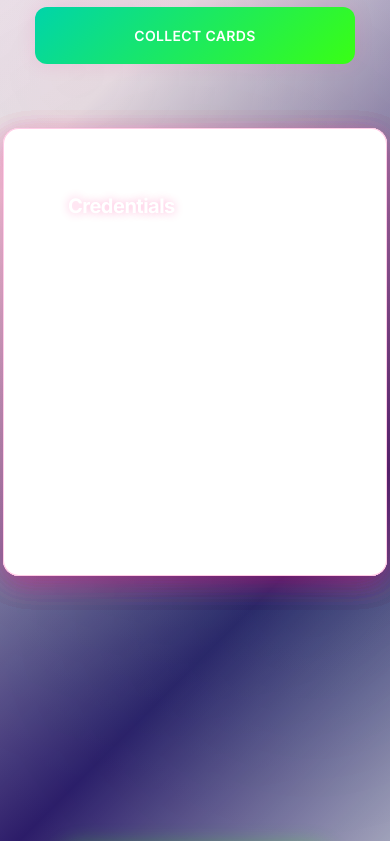
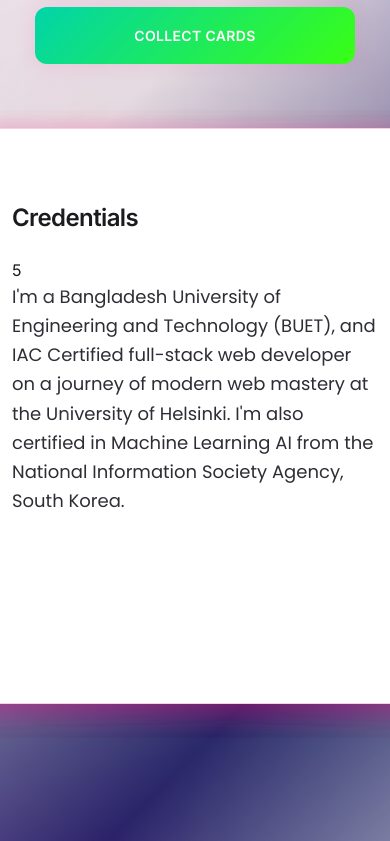
Before and after one commit to billahdotdev/billah, a React (Vite) app: page / in a window 390 px wide. Shown: the part 1156-1997 px from the top of the page. Built offline with nearby package versions, Linux system fonts and the light colour scheme.

Commit message:
Improving MoreAboutMe

```diff
--- a/src/sections/MoreAboutMe.css
+++ b/src/sections/MoreAboutMe.css
@@ -200,7 +200,7 @@
 /* Deck Area Styles */
 .deck-area {
   position: relative;
-  height: 36rem;
+  height: 44rem; /* Increased from 36rem */
   display: flex;
   align-items: center;
   justify-content: center;
@@ -210,8 +210,8 @@
 /* Card Styles */
 .card-wrapper {
   position: absolute;
-  width: 32rem;
-  height: 36rem;
+  width: 40rem; /* Increased from 32rem */
+  height: 44rem; /* Increased from 36rem */
   cursor: pointer;
   transition: all 0.6s cubic-bezier(0.34, 1.56, 0.64, 1);
   transition-property: transform;
@@ -231,6 +231,8 @@
   position: relative;
   overflow: hidden;
   transition: var(--deck-transition);
+  /* Added adaptive background for light/dark mode */
+  background: var(--deck-card-bg);
 }
 
 .card::before {
@@ -263,46 +265,37 @@
   justify-content: space-between;
 }
 
-.card-text {
-  color: rgba(255, 255, 255, 0.95);
-  font-size: var(--font-size-lg, 1.125rem);
-  line-height: var(--line-height-relaxed, 1.625);
-  font-family: var(--deck-font-secondary);
-  margin-bottom: 2.5rem;
-  font-weight: 400;
-}
-
 .stats-grid {
   display: grid;
   grid-template-columns: repeat(3, 1fr);
-  gap: 1.25rem;
+  gap: 1.5rem; /* Increased gap */
 }
 
 .stat-item {
   text-align: center;
-  background: rgba(255, 255, 255, 0.1);
+  background: var(--deck-stat-bg);
   border-radius: var(--border-radius, 8px);
-  padding: 1.25rem;
-  border: 1px solid rgba(255, 255, 255, 0.2);
+  padding: 1.5rem; /* Increased padding */
+  border: 1px solid var(--deck-stat-border);
   transition: var(--deck-transition);
 }
 
 .stat-item:hover {
-  background: rgba(255, 255, 255, 0.15);
+  background: var(--deck-stat-bg-hover);
   transform: translateY(-2px);
 }
 
 .stat-number {
-  font-size: var(--font-size-2xl, 1.5rem);
+  font-size: var(--font-size-3xl, 1.875rem); /* Increased from 2xl */
   font-weight: 700;
-  color: white;
+  color: var(--deck-card-text-primary);
   font-family: var(--font-accent, 'JetBrains Mono', monospace);
-  text-shadow: 0 0 10px rgba(255, 0, 128, 0.3);
+  text-shadow: 0 0 10px var(--deck-text-glow);
 }
 
 .stat-label {
-  color: rgba(255, 255, 255, 0.8);
-  font-size: var(--font-size-sm, 0.875rem);
+  color: var(--deck-card-text-secondary);
+  font-size: var(--font-size-base, 1rem); /* Increased from sm */
   margin-top: 0.5rem;
   font-family: var(--deck-font-secondary);
   text-transform: uppercase;
@@ -316,27 +309,27 @@
 .skills-grid {
   display: grid;
   grid-template-columns: 1fr 1fr;
-  gap: 1rem;
+  gap: 1.25rem; /* Increased gap */
   margin-top: 2rem;
 }
 
 .skill-item {
-  background: rgba(255, 255, 255, 0.1);
+  background: var(--deck-stat-bg);
   border-radius: var(--border-radius, 8px);
-  padding: 1rem;
+  padding: 1.25rem; /* Increased padding */
   text-align: center;
-  border: 1px solid rgba(255, 255, 255, 0.2);
+  border: 1px solid var(--deck-stat-border);
   transition: var(--deck-transition);
 }
 
 .skill-item:hover {
-  background: rgba(255, 255, 255, 0.15);
+  background: var(--deck-stat-bg-hover);
   transform: translateY(-2px);
 }
 
 .skill-item span {
-  color: white;
-  font-size: var(--font-size-base, 1rem);
+  color: var(--deck-card-text-primary);
+  font-size: var(--font-size-lg, 1.125rem); /* Increased from base */
   font-weight: 500;
   font-family: var(--deck-font-secondary);
 }
@@ -347,363 +340,8 @@
 }
 
 .skills-more span {
-  color: rgba(255, 255, 255, 0.8);
-  font-size: var(--font-size-lg, 1.125rem);
-  font-family: var(--deck-font-secondary);
-}
-
-.card-story {
-  flex: 1;
-  display: flex;
-  align-items: center;
-}
-
-/* Card Decoration */
-.card-decoration {
-  position: absolute;
-  top: 1rem;
-  right: 1rem;
-  width: 3rem;
-  height: 3rem;
-  border: 2px solid rgba(255, 255, 255, 0.3);
-  border-radius: 50%;
-  display: flex;
-  align-items: center;
-  justify-content: center;
-}
-
-.decoration-inner {
-  width: 1.5rem;
-  height: 1.5rem;
-  background: rgba(255, 255, 255, 0.2);
-  border-radius: 50%;
-}
-
-/* Active Card Display */
-.active-card-display {
-  margin-top: 5rem;
-  text-align: center;
-  transition: all 0.5s ease;
-  opacity: 0;
-  transform: translateY(3rem);
-}
-
-.active-card-display.visible {
-  opacity: 1;
-  transform: translateY(0);
-}
-
-.active-card-content {
-  background: rgba(255, 255, 255, 0.05);
-  backdrop-filter: blur(8px);
-  border-radius: var(--deck-border-radius);
-  padding: 3rem;
-  border: 2px solid var(--deck-border-color);
-  position: relative;
-  overflow: hidden;
-}
-
-.active-card-content::before {
-  content: '';
-  position: absolute;
-  top: 0;
-  left: 0;
-  right: 0;
-  height: 2px;
-  background: var(--deck-gradient-primary);
-  box-shadow: 0 0 20px rgba(255, 0, 128, 0.5);
-}
-
-.active-card-title {
-  font-size: var(--font-size-2xl, 1.5rem);
-  font-weight: 700;
-  font-family: var(--deck-font-primary);
-  color: var(--deck-text-primary);
-  margin-bottom: 1.5rem;
-  text-shadow: 0 0 10px rgba(255, 0, 128, 0.3);
-}
-
-.active-card-text {
-  color: var(--deck-text-secondary);
-  line-height: var(--line-height-relaxed, 1.625);
-  max-width: 40rem;
-  margin: 0 auto;
-  font-size: var(--font-size-lg, 1.125rem);
-  font-family: var(--deck-font-secondary);
-}
-
-/* Download Section */
-.download-section {
-  text-align: center;
-  margin-top: 4rem;
-  transition: all 1s ease;
-  transition-delay: 1s;
-  opacity: 0;
-}
-
-.download-section.visible {
-  opacity: 1;
-}
-
-.download-btn {
-  display: inline-flex;
-  align-items: center;
-  gap: 0.75rem;
-  padding: 1.25rem 2.5rem;
-  background: var(--deck-gradient-tertiary);
-  color: var(--bg-color, #0a0a0f);
-  border-radius: var(--border-radius-full, 9999px);
-  font-weight: 600;
-  font-family: var(--deck-font-primary);
-  box-shadow: 0 0 20px rgba(57, 255, 20, 0.3);
-  transition: var(--deck-transition);
-  text-decoration: none;
-  position: relative;
-  overflow: hidden;
-  text-transform: uppercase;
-  letter-spacing: var(--letter-spacing-wide, 0.025em);
-}
-
-.download-btn::before {
-  content: '';
-  position: absolute;
-  top: 0;
-  left: -100%;
-  width: 100%;
-  height: 100%;
-  background: linear-gradient(
-    90deg,
-    transparent,
-    rgba(255, 255, 255, 0.3),
-    transparent
-  );
-  transition: left 0.6s var(--easing, cubic-bezier(0.4, 0, 0.2, 1));
-}
-
-.download-btn:hover::before {
-  left: 100%;
-}
-
-.download-btn:hover {
-  box-shadow: 0 0 30px rgba(57, 255, 20, 0.6);
-  transform: translateY(-3px);
-  text-shadow: 0 0 10px rgba(255, 255, 255, 0.5);
-}
-
-.download-btn:active {
-  transform: translateY(-1px);
-}
-
-.download-icon {
-  width: 1.5rem;
-  height: 1.5rem;
-}
-
-/* Added CSS custom properties for light/dark mode support */
-:root {
-  /* Use the app's cyberpunk color system */
-  --deck-bg-primary: var(--bg-color, #0a0a0f);
-  --deck-bg-secondary: var(--bg-secondary, #111118);
-  --deck-bg-tertiary: var(--bg-tertiary, #1a1a24);
-  --deck-text-primary: var(--text-primary, #ffffff);
-  --deck-text-secondary: var(--text-secondary, #e0e0e0);
-  --deck-text-muted: var(--text-muted, #a0a0a0);
-  --deck-accent-primary: var(--accent-primary, #ff0080);
-  --deck-accent-secondary: var(--accent-secondary, #00d4aa);
-  --deck-accent-tertiary: var(--accent-tertiary, #39ff14);
-  --deck-gradient-primary: var(
-    --gradient-primary,
-    linear-gradient(135deg, #ff0080 0%, #00d4aa 100%)
-  );
-  --deck-gradient-secondary: var(
-    --gradient-secondary,
-    linear-gradient(135deg, #00d4aa 0%, #39ff14 100%)
-  );
-  --deck-gradient-tertiary: var(
-    --gradient-tertiary,
-    linear-gradient(135deg, #39ff14 0%, #ff0080 100%)
-  );
-  --deck-card-shadow: var(--card-shadow, rgba(255, 0, 128, 0.2));
-  --deck-card-shadow-hover: var(--card-shadow-hover, rgba(255, 0, 128, 0.4));
-  --deck-border-color: var(--border-color, rgba(255, 0, 128, 0.3));
-  --deck-font-primary: var(--font-primary, 'Inter', sans-serif);
-  --deck-font-secondary: var(--font-secondary, 'Poppins', sans-serif);
-  --deck-transition: var(--transition, all 0.3s cubic-bezier(0.4, 0, 0.2, 1));
-  --deck-border-radius: var(--border-radius-xl, 16px);
-}
-
-/* Light mode support using the app's theme system */
-[data-theme='light'] {
-  --deck-bg-primary: var(--bg-color, #f0f0f5);
-  --deck-bg-secondary: var(--bg-secondary, #e8e8ed);
-  --deck-bg-tertiary: var(--bg-tertiary, #d0d0d8);
-  --deck-text-primary: var(--text-primary, #1a1a1f);
-  --deck-text-secondary: var(--text-secondary, #2d2d35);
-  --deck-text-muted: var(--text-muted, #5a5a65);
-  --deck-card-shadow: var(--card-shadow, rgba(255, 0, 128, 0.1));
-  --deck-card-shadow-hover: var(--card-shadow-hover, rgba(255, 0, 128, 0.2));
-  --deck-border-color: var(--border-color, rgba(255, 0, 128, 0.2));
-}
-
-/* Pattern Overlays */
-.pattern-overlay {
-  position: absolute;
-  inset: 0;
-  opacity: 0.1;
-}
-
-.pattern-dots {
-  position: absolute;
-  inset: 0;
-  background-image: radial-gradient(
-    circle at 25% 25%,
-    white 2px,
-    transparent 2px
-  );
-  background-size: 30px 30px;
-}
-
-.pattern-svg {
-  width: 100%;
-  height: 100%;
-}
-
-.pattern-grid {
-  position: absolute;
-  inset: 0;
-  background-image: linear-gradient(white 1px, transparent 1px),
-    linear-gradient(90deg, white 1px, transparent 1px);
-  background-size: 20px 20px;
-}
-
-/* Card Content */
-.card-content {
-  position: relative;
-  z-index: 10;
-  padding: 2.5rem;
-  height: 100%;
-  display: flex;
-  flex-direction: column;
-}
-
-.card-header {
-  display: flex;
-  justify-content: space-between;
-  align-items: flex-start;
-  margin-bottom: 2rem;
-}
-
-.card-title {
-  font-size: var(--font-size-2xl, 1.5rem);
-  font-weight: 700;
-  font-family: var(--deck-font-primary);
-  color: white;
-  text-shadow: 0 0 10px rgba(255, 0, 128, 0.3);
-}
-
-.card-number {
-  width: 2.5rem;
-  height: 2.5rem;
-  border-radius: 50%;
-  background: rgba(255, 255, 255, 0.2);
-  display: flex;
-  align-items: center;
-  justify-content: center;
-  border: 1px solid rgba(255, 255, 255, 0.3);
-}
-
-.card-number span {
-  color: white;
-  font-weight: 700;
-  font-size: var(--font-size-base, 1rem);
-  font-family: var(--font-accent, 'JetBrains Mono', monospace);
-}
-
-/* Card Type Specific Styles */
-.card-intro {
-  flex: 1;
-  display: flex;
-  flex-direction: column;
-  justify-content: space-between;
-}
-
-.stats-grid {
-  display: grid;
-  grid-template-columns: repeat(3, 1fr);
-  gap: 1.25rem;
-}
-
-.stat-item {
-  text-align: center;
-  background: rgba(255, 255, 255, 0.1);
-  border-radius: var(--border-radius, 8px);
-  padding: 1.25rem;
-  border: 1px solid rgba(255, 255, 255, 0.2);
-  transition: var(--deck-transition);
-}
-
-.stat-item:hover {
-  background: rgba(255, 255, 255, 0.15);
-  transform: translateY(-2px);
-}
-
-.stat-number {
-  font-size: var(--font-size-2xl, 1.5rem);
-  font-weight: 700;
-  color: white;
-  font-family: var(--font-accent, 'JetBrains Mono', monospace);
-  text-shadow: 0 0 10px rgba(255, 0, 128, 0.3);
-}
-
-.stat-label {
-  color: rgba(255, 255, 255, 0.8);
-  font-size: var(--font-size-sm, 0.875rem);
-  margin-top: 0.5rem;
-  font-family: var(--deck-font-secondary);
-  text-transform: uppercase;
-  letter-spacing: var(--letter-spacing-wide, 0.025em);
-}
-
-.card-skills {
-  flex: 1;
-}
-
-.skills-grid {
-  display: grid;
-  grid-template-columns: 1fr 1fr;
-  gap: 1rem;
-  margin-top: 2rem;
-}
-
-.skill-item {
-  background: rgba(255, 255, 255, 0.1);
-  border-radius: var(--border-radius, 8px);
-  padding: 1rem;
-  text-align: center;
-  border: 1px solid rgba(255, 255, 255, 0.2);
-  transition: var(--deck-transition);
-}
-
-.skill-item:hover {
-  background: rgba(255, 255, 255, 0.15);
-  transform: translateY(-2px);
-}
-
-.skill-item span {
-  color: white;
-  font-size: var(--font-size-base, 1rem);
-  font-weight: 500;
-  font-family: var(--deck-font-secondary);
-}
-
-.skills-more {
-  margin-top: 2rem;
-  text-align: center;
-}
-
-.skills-more span {
-  color: rgba(255, 255, 255, 0.8);
-  font-size: var(--font-size-lg, 1.125rem);
+  color: var(--deck-card-text-secondary);
+  font-size: var(--font-size-xl, 1.25rem); /* Increased from lg */
   font-family: var(--deck-font-secondary);
 }
 
@@ -861,25 +499,25 @@
   }
 
   .card-wrapper {
-    width: 28rem;
-    height: 32rem;
+    width: 36rem; /* Increased from 28rem */
+    height: 40rem; /* Increased from 32rem */
   }
 
   .deck-area {
-    height: 32rem;
+    height: 40rem; /* Increased from 32rem */
   }
 
   .card-content {
-    padding: 2rem;
+    padding: 2.5rem; /* Increased from 2rem */
   }
 
   .card-title {
-    font-size: var(--font-size-xl, 1.25rem);
+    font-size: var(--font-size-2xl, 1.5rem);
   }
 
   .stats-grid {
     grid-template-columns: 1fr 1fr;
-    gap: 1rem;
+    gap: 1.25rem;
   }
 
   .deck-title {
@@ -889,16 +527,16 @@
 
 @media (max-width: 480px) {
   .card-wrapper {
-    width: 24rem;
-    height: 28rem;
+    width: 32rem; /* Increased from 24rem */
+    height: 36rem; /* Increased from 28rem */
   }
 
   .deck-area {
-    height: 28rem;
+    height: 36rem; /* Increased from 28rem */
   }
 
   .card-content {
-    padding: 1.5rem;
+    padding: 2rem; /* Increased from 1.5rem */
   }
 
   .deck-controls {
@@ -911,4 +549,109 @@
     width: 100%;
     max-width: 20rem;
   }
+
+  /* Better mobile stats grid layout */
+  .stats-grid {
+    grid-template-columns: 1fr;
+    gap: 1rem;
+  }
 }
+
+/* Enhanced CSS custom properties with better light/dark mode support */
+:root {
+  /* Use the app's cyberpunk color system */
+  --deck-bg-primary: var(--bg-color, #0a0a0f);
+  --deck-bg-secondary: var(--bg-secondary, #111118);
+  --deck-bg-tertiary: var(--bg-tertiary, #1a1a24);
+  --deck-text-primary: var(--text-primary, #ffffff);
+  --deck-text-secondary: var(--text-secondary, #e0e0e0);
+  --deck-text-muted: var(--text-muted, #a0a0a0);
+  --deck-accent-primary: var(--accent-primary, #ff0080);
+  --deck-accent-secondary: var(--accent-secondary, #00d4aa);
+  --deck-accent-tertiary: var(--accent-tertiary, #39ff14);
+  --deck-gradient-primary: var(
+    --gradient-primary,
+    linear-gradient(135deg, #ff0080 0%, #00d4aa 100%)
+  );
+  --deck-gradient-secondary: var(
+    --gradient-secondary,
+    linear-gradient(135deg, #00d4aa 0%, #39ff14 100%)
+  );
+  --deck-gradient-tertiary: var(
+    --gradient-tertiary,
+    linear-gradient(135deg, #39ff14 0%, #ff0080 100%)
+  );
+  --deck-card-shadow: var(--card-shadow, rgba(255, 0, 128, 0.2));
+  --deck-card-shadow-hover: var(--card-shadow-hover, rgba(255, 0, 128, 0.4));
+  --deck-border-color: var(--border-color, rgba(255, 0, 128, 0.3));
+  --deck-font-primary: var(--font-primary, 'Inter', sans-serif);
+  --deck-font-secondary: var(--font-secondary, 'Poppins', sans-serif);
+  --deck-transition: var(--transition, all 0.3s cubic-bezier(0.4, 0, 0.2, 1));
+  --deck-border-radius: var(--border-radius-xl, 16px);
+
+  /* Added card-specific variables for better theming */
+  --deck-card-bg: rgba(0, 0, 0, 0.4);
+  --deck-card-text-primary: #ffffff;
+  --deck-card-text-secondary: rgba(255, 255, 255, 0.85);
+  --deck-text-glow: rgba(255, 0, 128, 0.3);
+  --deck-stat-bg: rgba(255, 255, 255, 0.1);
+  --deck-stat-bg-hover: rgba(255, 255, 255, 0.15);
+  --deck-stat-border: rgba(255, 255, 255, 0.2);
+}
+
+/* Significantly improved light mode with proper card backgrounds and colors */
+[data-theme='light'] {
+  --deck-bg-primary: var(--bg-color, #f8f9fa);
+  --deck-bg-secondary: var(--bg-secondary, #e9ecef);
+  --deck-bg-tertiary: var(--bg-tertiary, #dee2e6);
+  --deck-text-primary: var(--text-primary, #1a1a1f);
+  --deck-text-secondary: var(--text-secondary, #2d2d35);
+  --deck-text-muted: var(--text-muted, #5a5a65);
+  --deck-card-shadow: var(--card-shadow, rgba(255, 0, 128, 0.15));
+  --deck-card-shadow-hover: var(--card-shadow-hover, rgba(255, 0, 128, 0.25));
+  --deck-border-color: var(--border-color, rgba(255, 0, 128, 0.25));
+
+  /* Light mode card styling with gradients and proper contrast */
+  --deck-card-bg: linear-gradient(
+    135deg,
+    rgba(255, 255, 255, 0.95) 0%,
+    rgba(248, 249, 250, 0.9) 100%
+  );
+  --deck-card-text-primary: #1a1a1f;
+  --deck-card-text-secondary: #2d2d35;
+  --deck-text-glow: rgba(255, 0, 128, 0.2);
+  --deck-stat-bg: rgba(255, 0, 128, 0.08);
+  --deck-stat-bg-hover: rgba(255, 0, 128, 0.12);
+  --deck-stat-border: rgba(255, 0, 128, 0.2);
+}
+
+/* Pattern Overlays */
+.pattern-overlay {
+  position: absolute;
+  inset: 0;
+  opacity: 0.1;
+}
+
+.pattern-dots {
+  position: absolute;
+  inset: 0;
+  background-image: radial-gradient(
+    circle at 25% 25%,
+    white 2px,
+    transparent 2px
+  );
+  background-size: 30px 30px;
+}
+
+.pattern-svg {
+  width: 100%;
+  height: 100%;
+}
+
+.pattern-grid {
+  position: absolute;
+  inset: 0;
+  background-image: linear-gradient(white 1px, transparent 1px),
+    linear-gradient(90deg, white 1px, transparent 1px);
+  background-size: 20px 20px;
+}
```
